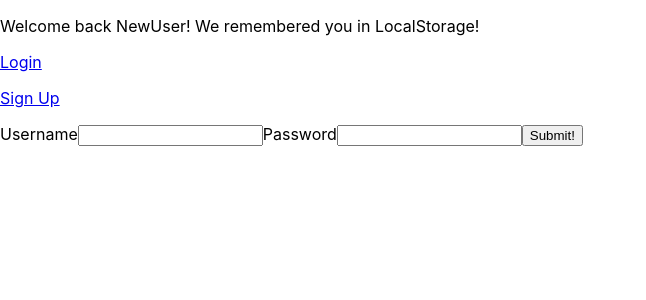
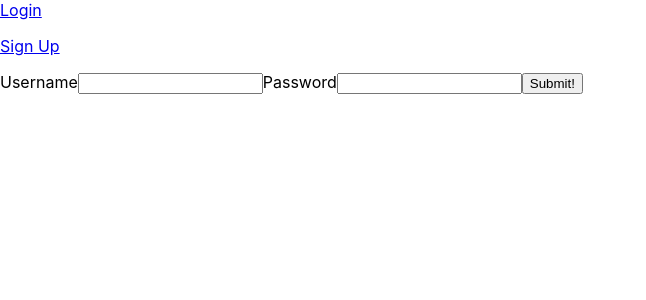
Before and after one commit to Jkaologist/React-Express-Jobly, a React (Create React App) app in the folder react-jobly-frontend/: page /login in a window 1280 px wide. Shown: the top 300 px of the page, without its empty margins (0-646 px from the left). Built offline with nearby package versions, Linux system fonts and the light colour scheme; no server answers.

Commit message:
added local storage

```diff
--- a/react-jobly-frontend/src/App.js
+++ b/react-jobly-frontend/src/App.js
@@ -1,5 +1,5 @@
 import './App.css';
-import {useState} from "react"
+import {useContext, useState, useEffect} from "react"
 import {useHistory} from "react-router-dom";
 import Routes from "./Routes";
 import NavBar from "./NavBar";
@@ -10,7 +10,8 @@ import useLocalStorage from "./hooks/LocalStorage"
 function App() {
   const History = useHistory();
   const [user, setUser] = useState({loggedIn: false});
-  const {val, setVal} = useLocalStorage("username");
+  const [currUser, setcurrUser] = useLocalStorage("username");
+  const [token, setToken] = useLocalStorage("token");
 
   async function patch(formData) {
     let {username, ...data} = formData;
@@ -23,12 +24,17 @@ function App() {
     }
   }
 
+  // function isLoggedIn() {
+  //   useEffect(()=>, [user.loggedIn])
+  // }
+
   async function login(formData) {
     let res = await JoblyApi.login(formData);
     if (!res.error) {
       let resp = await JoblyApi.getUser(formData.username)
       setUser(user => ({...resp.user ,loggedIn: true, token: res}));
-      setVal(user.username)
+      setcurrUser(resp.user.username);
+      setToken(res);
       History.push("/companies");
     } else {
     console.alert("You failed to login.")
@@ -64,8 +70,7 @@ function App() {
   return (
     <div>
       <UserContext.Provider value={user}>
-        <p>Welcome back {val || "NewUser"}! We remembered you in LocalStorage!</p>
-        <NavBar logOut={logOut} patch={patch}/>
+        <NavBar logOut={logOut} patch={patch} />
         <Routes login={login} signup={signup} patch={patch} apply={apply} />
       </UserContext.Provider>
     </div>
--- a/react-jobly-frontend/src/LogInForm.js
+++ b/react-jobly-frontend/src/LogInForm.js
@@ -6,8 +6,8 @@ function LogInForm({login}) {
     password: ""
   })
   function handleSubmit(e) {
-    e.preventDefault()
-    login(formData)
+    e.preventDefault();
+    login(formData);
   }
   function handleChange(e) {
     const {name, value} = e.target;
--- a/react-jobly-frontend/src/hooks/LocalStorage.js
+++ b/react-jobly-frontend/src/hooks/LocalStorage.js
@@ -1,14 +1,15 @@
 import { useState } from "react";
 
 function useLocalStorage(key, initialValue=null) {
-  const [storedValue, setStoredValue] = useState(initialValue);
+  const val = window.localStorage.getItem(key);
+  const [storedValue, setStoredValue] = useState(val ? val:initialValue);
 
   const setValue = (value) => {
     window.localStorage.setItem(key, value);
     setStoredValue(value);
   };
 
-  return {val: storedValue, setVal: setValue};
+  return [storedValue, setValue];
 }
 
 export default useLocalStorage;
```
